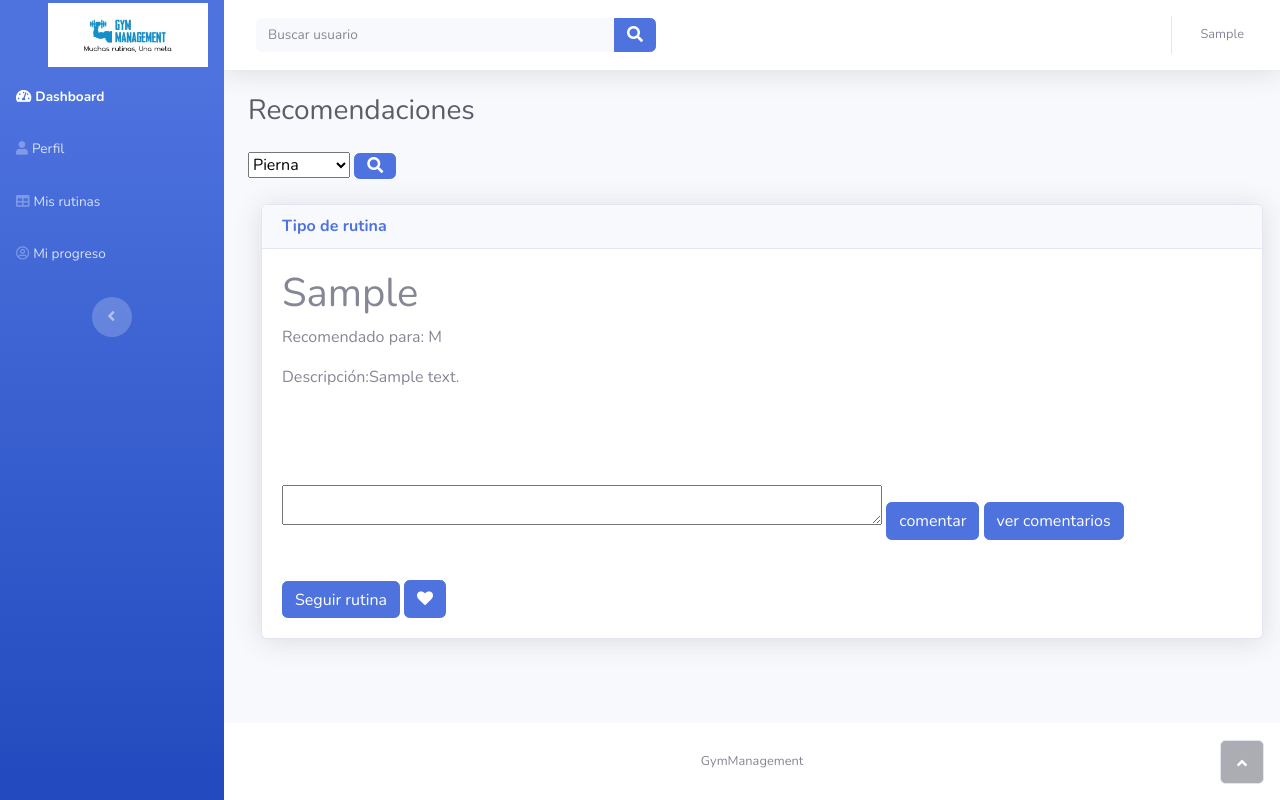
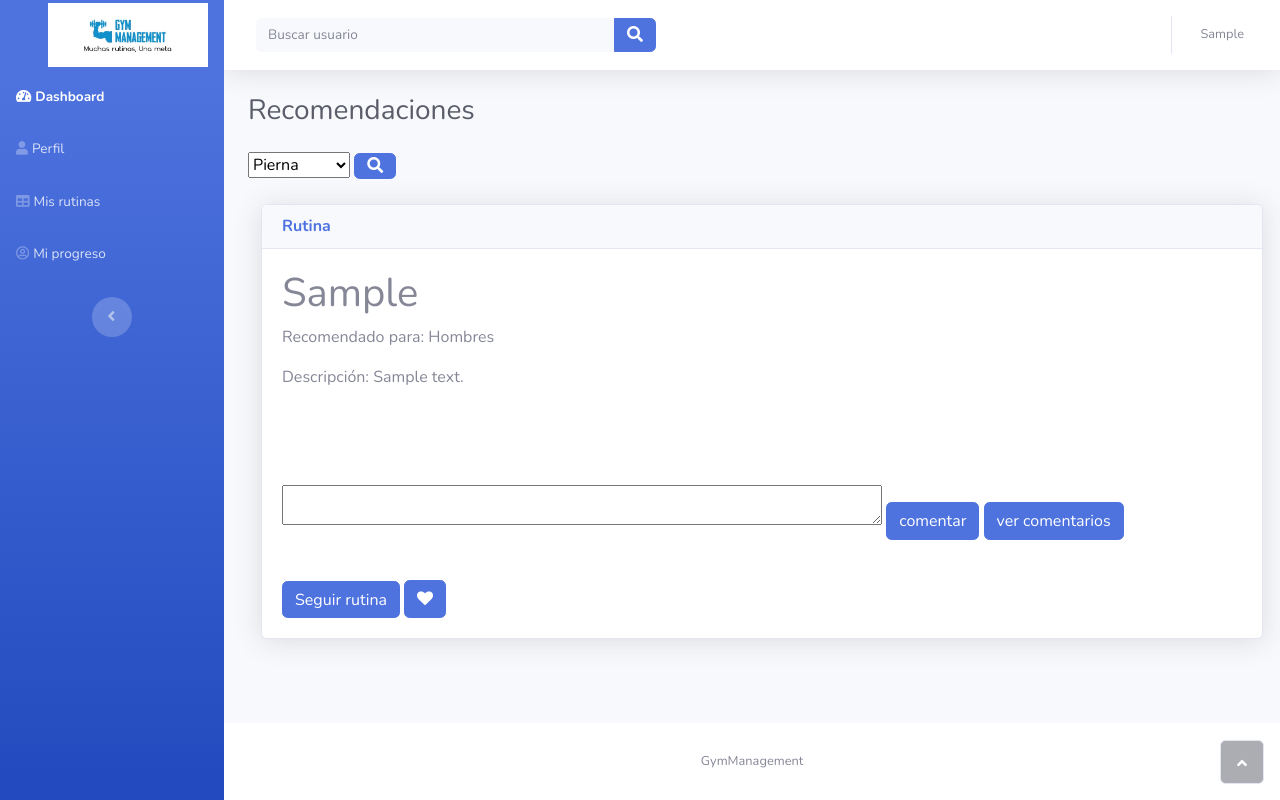
Before and after one commit to IngeSoft202110/GymManagement, a Django app: template proyecto/templates/main_view.html in a window 1280 px wide. Run offline with Django 3.2, Linux system fonts and the light colour scheme; the template is opened without the code that fills it: values that come from a table or form of the project are taken from there, others are empty; tables that the repository leaves empty hold one stand-in row (values such as "Sample post"); some libraries are stand-ins or nearby versions.

Commit message:
sugerir rutinas con nombre de genero completo

```diff
--- a/proyecto/templates/index.html
+++ b/proyecto/templates/index.html
@@ -55,9 +55,9 @@
 
                     <div class="text">
                         <figure>
-                            <figcaption>Quienes somos</figcaption>
+                            <figcaption></figcaption>
                         </figure>
-                        <p>Nosotros somos un grupo de estudiantes que vieron la necesidad ......</p>
+                        <p>Es una plataforma que permite crear, compartir y seleccionar rutinas de ejercicios mientras lleva control del progreso del usuario.</p>
                     </div>
                     <!-- End: Text --><img src=" {% static 'assets/img/pensive-couple-working-its-shoulders.jpg' %}"
                         style="width: 659px;">
--- a/proyecto/templates/main_view.html
+++ b/proyecto/templates/main_view.html
@@ -173,13 +173,21 @@
                             <div class="card shadow mb-4">
                                 <div class="card-header d-flex justify-content-between align-items-center"
                                     style="margin: 0px;">
-                                    <h6 class="text-primary font-weight-bold m-0">Tipo de rutina</h6>
+                                    <h6 class="text-primary font-weight-bold m-0">Rutina</h6>
 
                                 </div>
                                 <div class="card-body">
                                     <h1>{{rut.clasificacion}}</h1>
-                                    <p>Recomendado para: {{rut.genero}}</p>
-                                    <p style="height: 104px;">Descripción:{{rut.descripcion}}&nbsp;</p>
+                                    {% if rut.genero == 'M' %}
+                                        <p>Recomendado para: Hombres</p>
+                                    {% endif %}
+                                    {% if rut.genero == 'F' %}
+                                        <p>Recomendado para: Mujeres</p>
+                                    {% endif %}
+                                    {% if rut.genero == 'A' %}
+                                        <p>Recomendado para: Ambos</p>
+                                    {% endif %}
+                                    <p style="height: 104px;">Descripción: {{rut.descripcion}}&nbsp;</p>
                                     </p><textarea style="width: 600px;height: 40px;"></textarea>
                                     <button class="btn btn-primary">comentar</button>
                                     <button class="btn btn-primary">ver comentarios</button>
```
